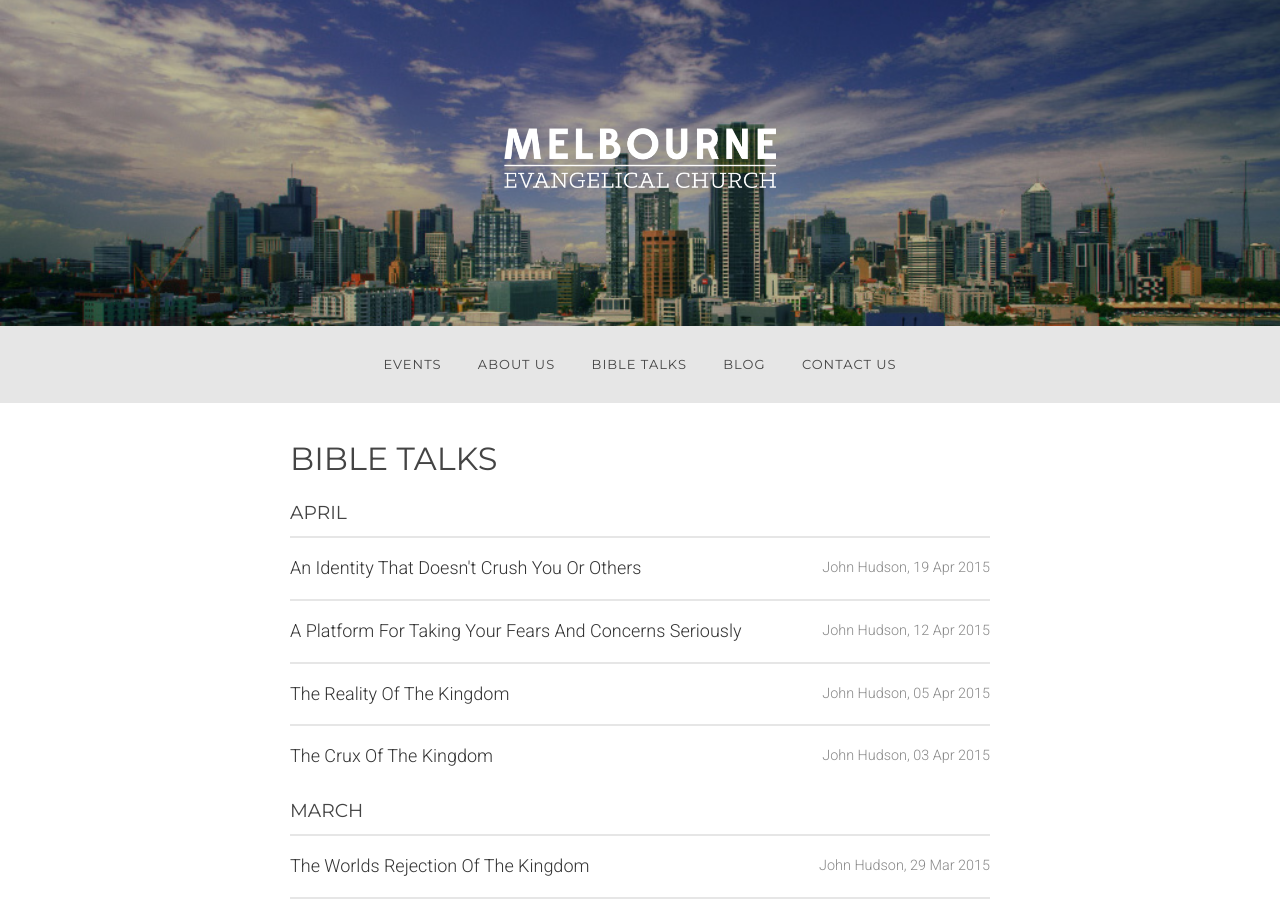
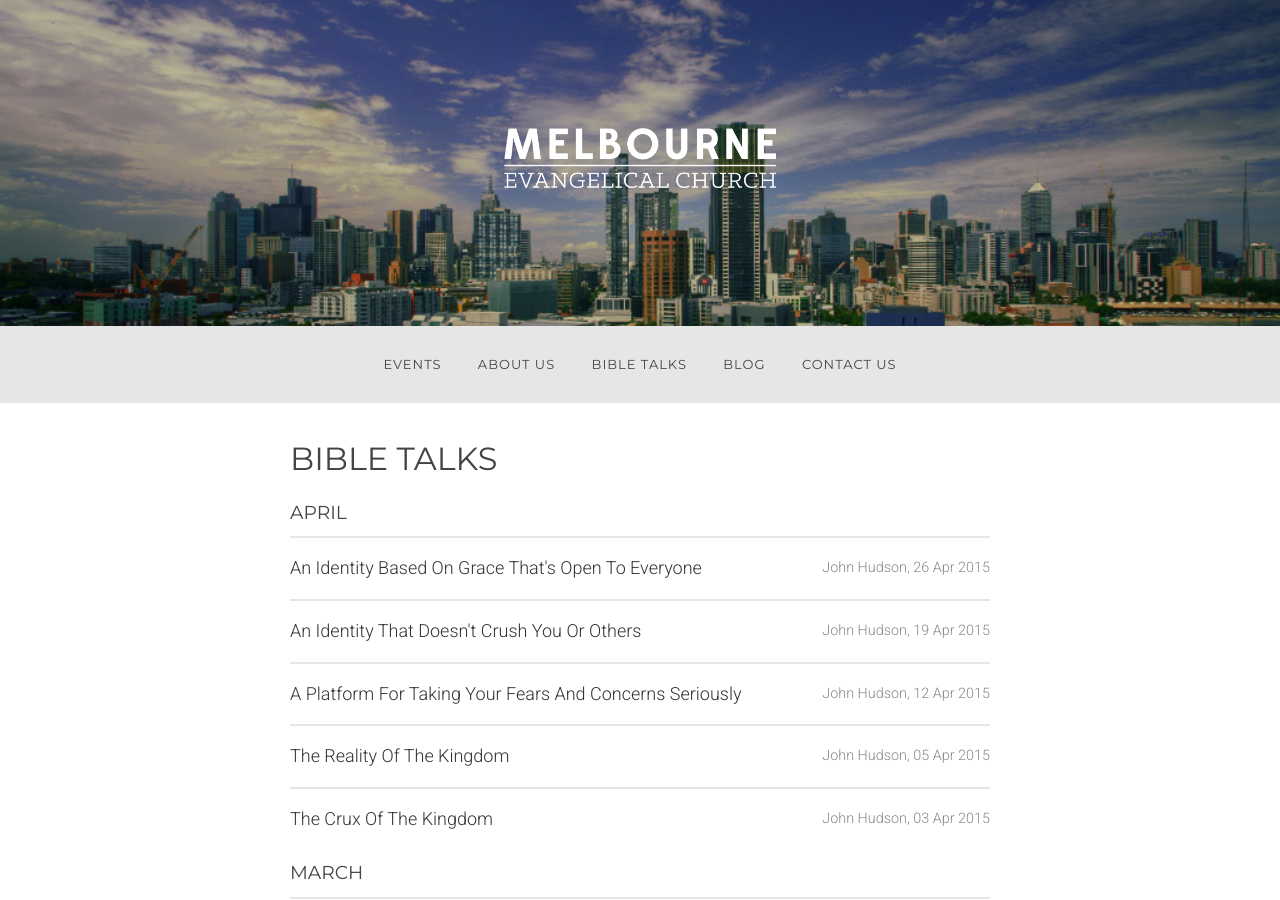
Before and after one commit to allanhortle/melbourneevangelicalchurch.com.au, a Jekyll site: the page built from talks/index.html, in a window 1280 px wide and 900 px high. Built offline with Jekyll 4.4.1, drawn with Linux system fonts in a browser that asks for light colours; Markdown is read by kramdown in place of the engine named in the settings.

Commit message:
sunday updates

```diff
--- /dev/null
+++ b/_posts/2015/2015-04-26-john_1(1-18)-an_identity_based_on_grace_thats_open_to_everyone-john_hudson.md
@@ -0,0 +1,9 @@
+---
+layout: post
+passage: John 1:1-18
+title: An Identity Based On Grace That's Open To Everyone
+author: John Hudson
+date: 2015-04-26
+categories:
+    - The Relevance of Christianity
+---
```
Also changed, not shown: index.markdown (+3 -16 lines).
